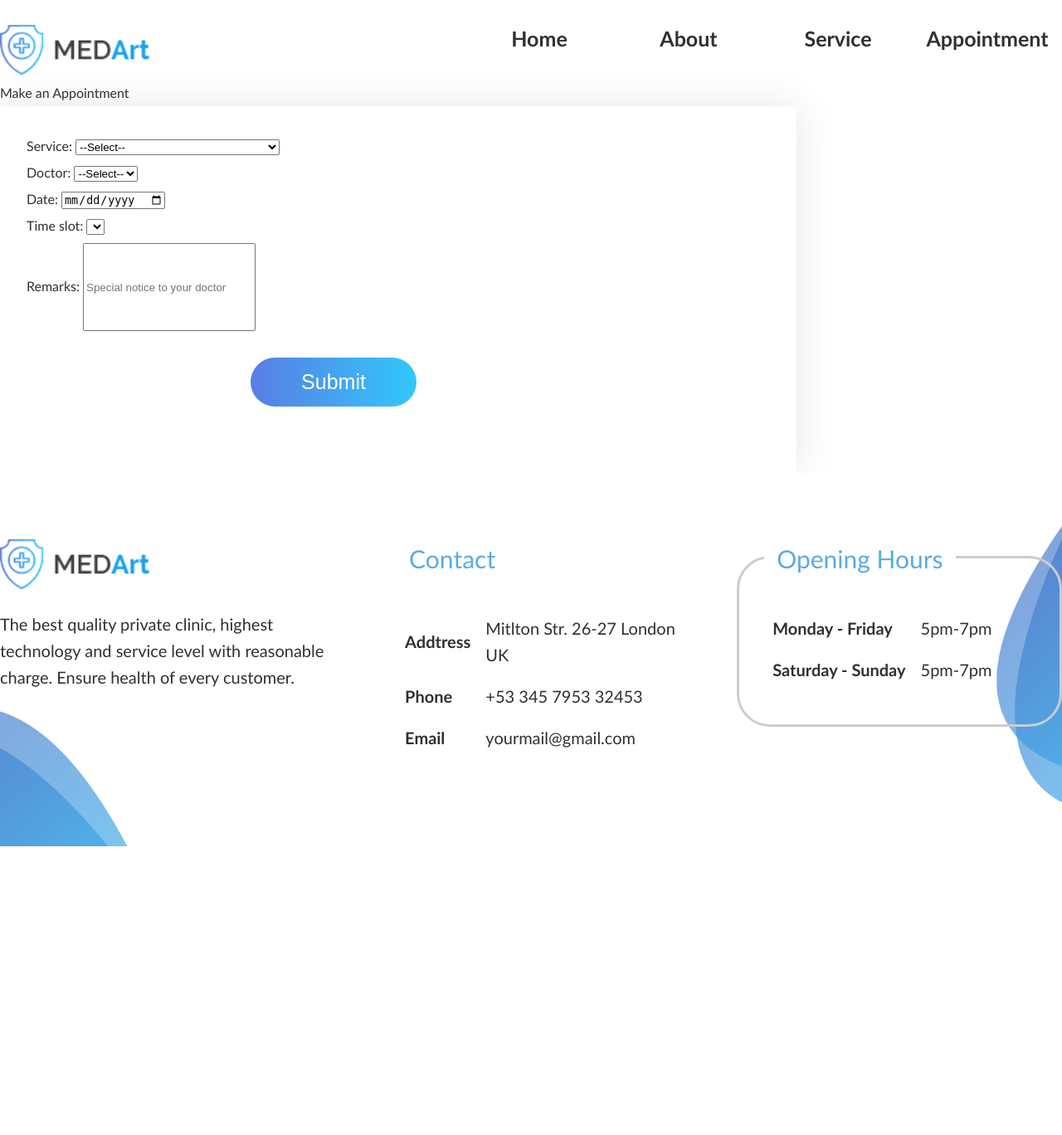
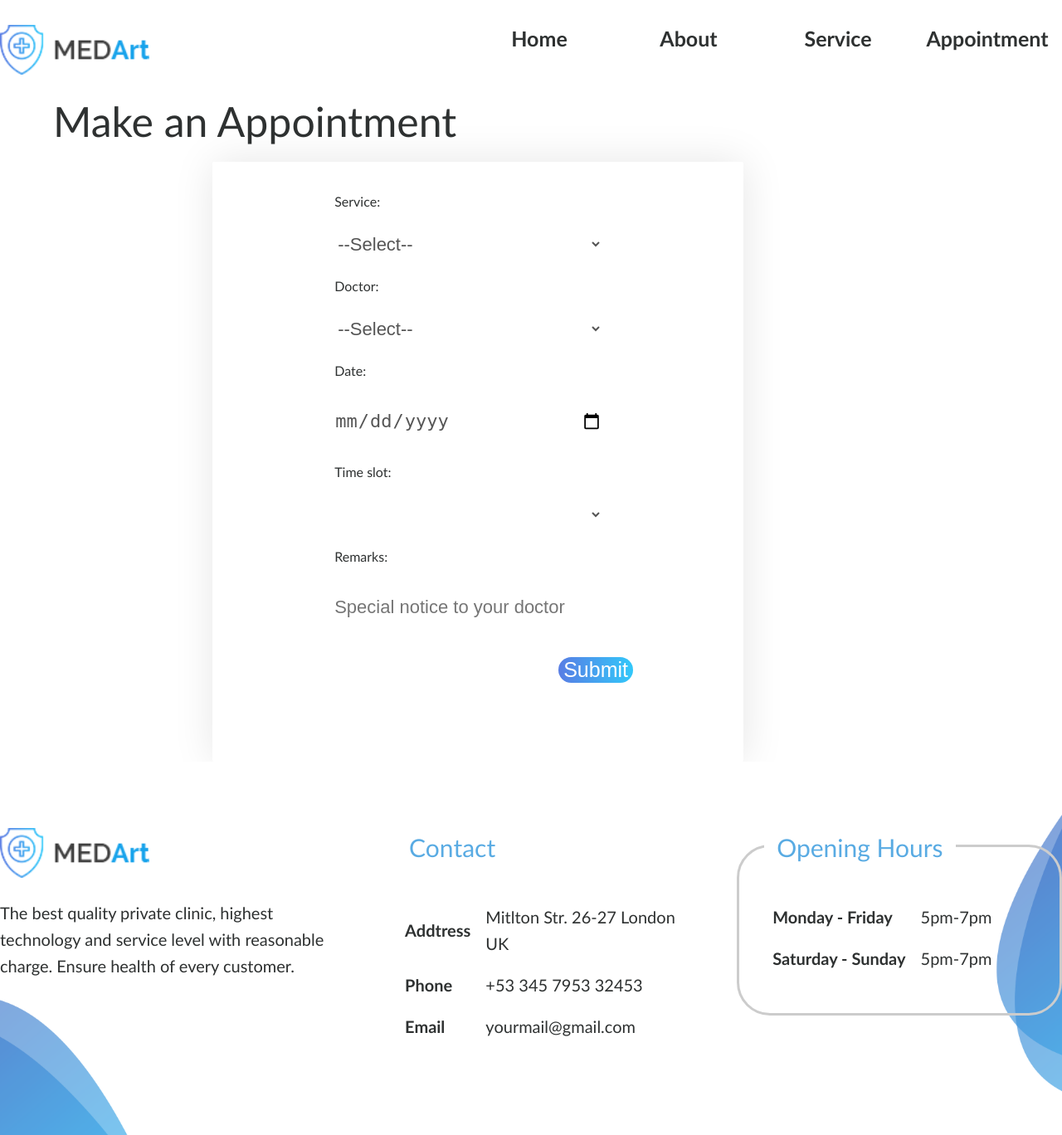
Before and after one commit to thiencat1997/EE4717webapp, a PHP site: page /booking.html in a window 1280 px wide. Shown: the whole page at 83% size. Before the commit the page ends 1020 px from the top, so only its background shows below. Run offline with PHP 8.4, Linux system fonts and the light colour scheme; lists and menus that the app fills with data are empty.

Commit message:
booking style

```diff
--- a/project/booking.html
+++ b/project/booking.html
@@ -21,19 +21,19 @@
           </strong>
         </ul>
       </nav>
-      <header>Make an Appointment
+      <header>
+        <h1>Make an Appointment</h1>
       </header>
       <div class="book">
-          <form >
-            <div class="container ">
+          <form>
+            <div class="bookform">
               <div>
                 <label for="service">Service:</label>
                 <select name="service" id="service">
                   <option value=null >--Select--</option>
-                  <option value="Consultations">Medical Consultations & Prescriptions</option>
-                  <option value="Obstetrics">Obstetrics & Gynecology</option>
-
-                  <option value="Orthopedic">Orthopedic Surgery</option>
+                  <option value="consultation">Medical Consultation</option>
+                  <option value="routine">Routine Checkup</option>
+                  <option value="comprehensive">Comprehensive Health Exam</option>
                 </select>
               </div>
               <div>
@@ -68,7 +68,7 @@
               </div>
               <div>
                 <label for="remarks">Remarks:</label>
-                <input type="textarea" placeholder="Special notice to your doctor" style="width: 200px; height: 100px; margin-top: 5px;"></input>
+                <input type="textarea" placeholder="Special notice to your doctor"></input>
               </div>
             <button type="submit" onsubmit="ShowAlert()" class="button" style="margin-left: 270px;">Submit</button>
             </div>
@@ -150,7 +150,7 @@
         </div>
       </div>
 
-
+      <script src="js/index.js"></script>
     </body>
 
 </html>
--- a/project/bookstyle.css
+++ b/project/bookstyle.css
@@ -1,14 +1,32 @@
-.book {
-  width: 70%;
+input,textarea, select {
+    display: block;
+    width: 70%;
+    height: 70px;
+    background: transparent;
+    border: none;
+    outline: none;
+    font-size: 22px;
+    color: #555555;
+    line-height: 1.2;
+    padding: 10px 0px;
+    text-align: left;
+    align-items: center;
+}
+
+.book{
+  margin-left: 20%;
+  width: 45%;
 	background: #fff;
 	border-radius: 2px;
 	padding: 2rem 2rem 5rem;
 	box-shadow: 1px 0 50px rgba(0, 0, 0, 0.1);
 }
-.button {
-	padding: 15px;
-	width: 200px;
-	margin: auto;
-	margin-top: 2rem;
-	text-decoration: none;
+
+h1{
+  margin-left: 5%;
 }
+
+.bookform {
+  margin-left: 20%;
+
+}
```
